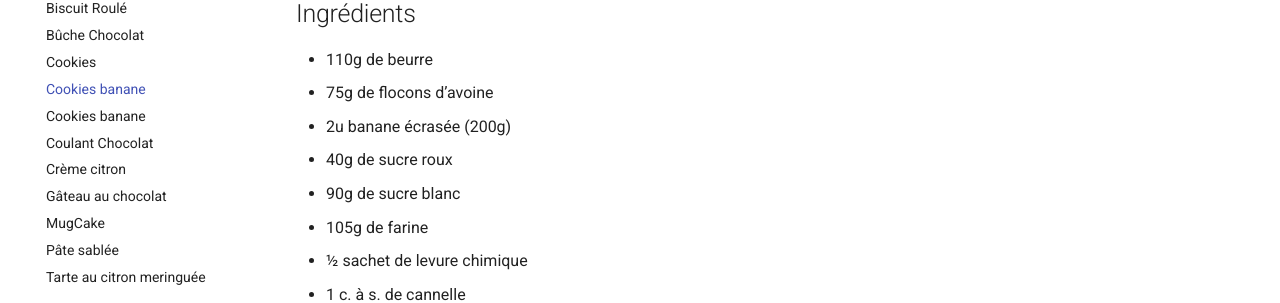
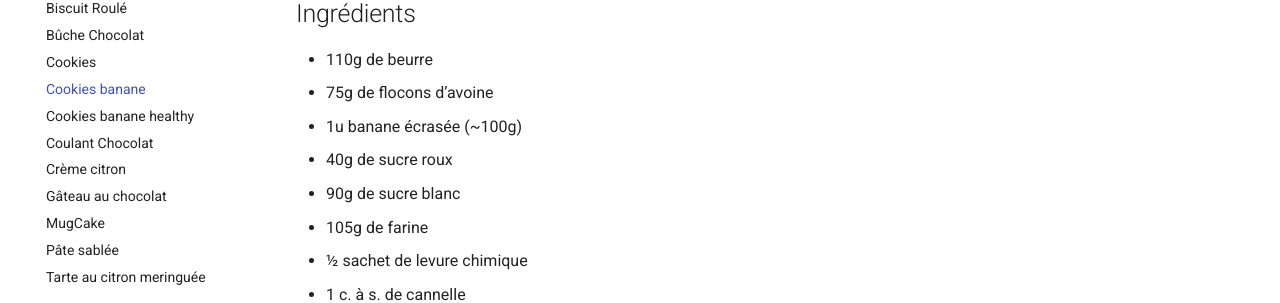
Before and after one commit to Log1k-png/recipes, an MkDocs documentation site: the page built from docs/cookies_banane.md, in a window 1280 px wide and 1074 px high. Shown: the part 184-487 px from the top of the window. Built offline with MkDocs 1.6.1 and Material for MkDocs 9.7.7, drawn with Linux system fonts in a browser that asks for light colours.

Commit message:
correctred cookies banane recipes

```diff
--- a/docs/cookies_banane.md
+++ b/docs/cookies_banane.md
@@ -4,7 +4,7 @@
 
 - 110g de beurre
 - 75g de flocons d’avoine
-- 2u banane écrasée (200g)
+- 1u banane écrasée (~100g)
 - 40g de sucre roux
 - 90g de sucre blanc
 - 105g de farine
--- a/docs/cookies_banane_healthy.md
+++ b/docs/cookies_banane_healthy.md
@@ -1,4 +1,4 @@
-# Cookies banane
+# Cookies banane healthy
 
 ## Ingrédients
 
```
